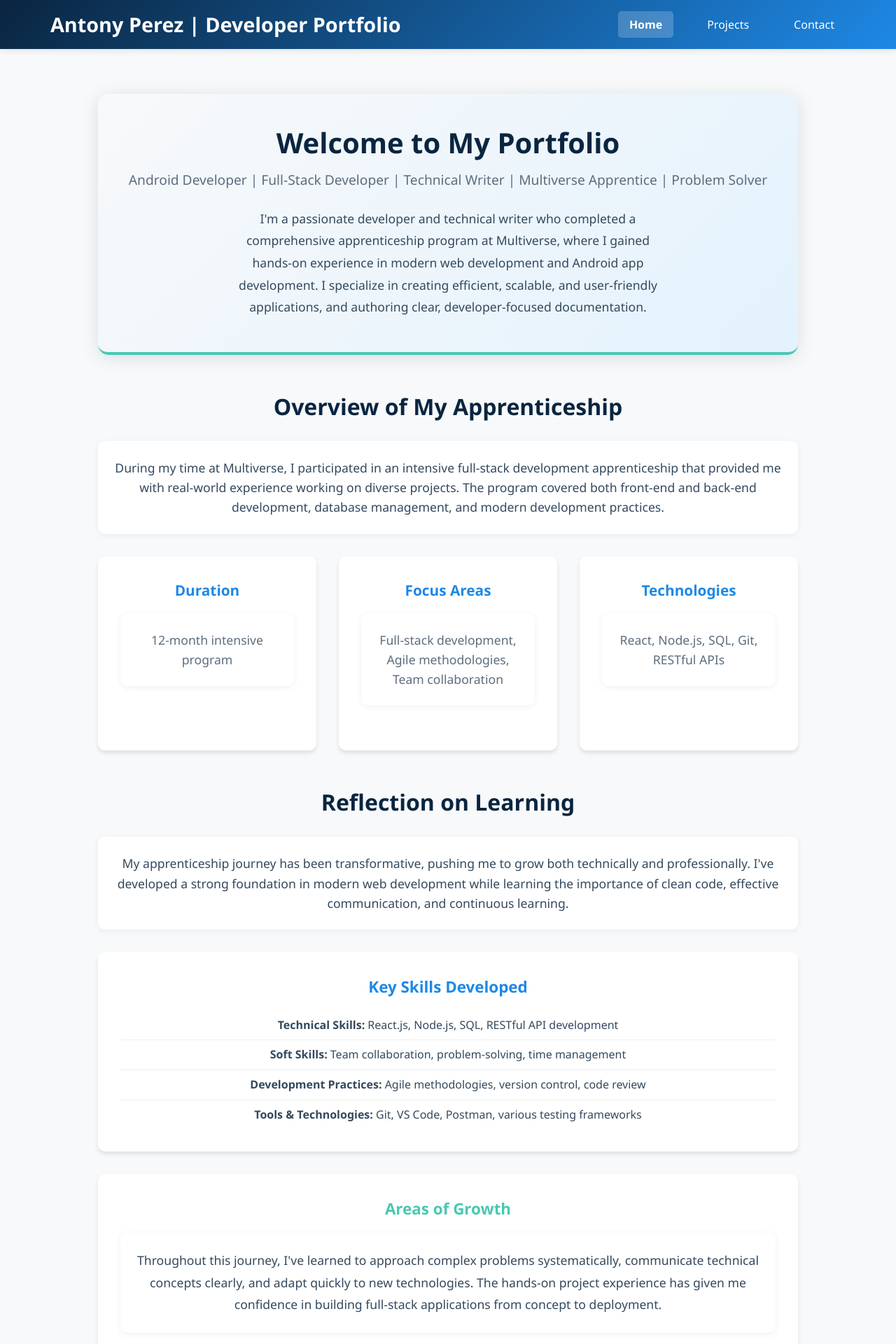
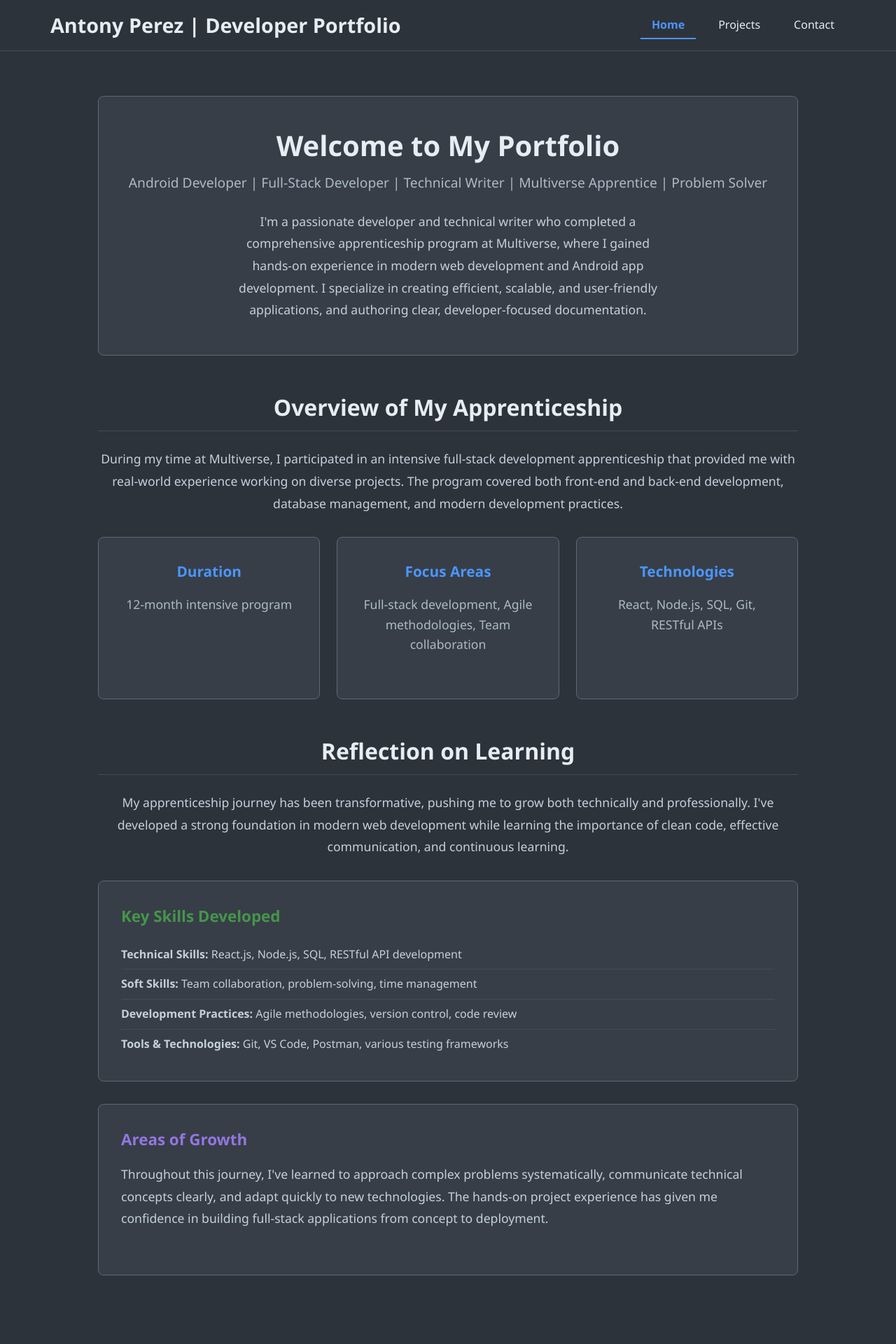
Before and after one commit to AntonyPerez0/Portfolio-site, a React (Vite) app: page / in a window 1280 px wide. Shown: the top 1920 px of the page at 70% size. Built offline with nearby package versions, Linux system fonts and the light colour scheme.

Commit message:
style: Refine dark theme colors for a softer look

```diff
--- a/src/App.css
+++ b/src/App.css
@@ -8,8 +8,8 @@
 body {
   font-family: "Segoe UI", Tahoma, Geneva, Verdana, sans-serif;
   line-height: 1.6;
-  color: #34495e;
-  background-color: #f8f9fa;
+  color: #c5d0dc;
+  background-color: #2d333b;
 }
 
 .App {
@@ -20,10 +20,10 @@ body {
 
 /* Header and Navigation */
 .App-header {
-  background: linear-gradient(135deg, #0a2540 0%, #1e88e5 100%);
-  color: white;
+  background-color: #2d333b;
+  color: #e6edf3;
   padding: 1rem 0;
-  box-shadow: 0 2px 10px rgba(0, 0, 0, 0.1);
+  border-bottom: 1px solid #444c56;
 }
 
 .nav-bar {
@@ -37,36 +37,37 @@ body {
 
 .nav-brand h1 {
   font-size: 1.8rem;
-  font-weight: 700;
+  font-weight: 600;
   margin: 0;
 }
 
 .nav-links {
   display: flex;
   list-style: none;
-  gap: 2rem;
+  gap: 1rem;
 }
 
 .nav-links button {
   background: none;
   border: none;
-  color: white;
+  border-bottom: 2px solid transparent;
+  color: #e6edf3;
   font-size: 1rem;
   font-weight: 500;
   cursor: pointer;
   padding: 0.5rem 1rem;
-  border-radius: 5px;
+  border-radius: 6px 6px 0 0;
   transition: all 0.3s ease;
 }
 
 .nav-links button:hover {
-  background-color: rgba(255, 255, 255, 0.1);
-  transform: translateY(-2px);
+  background-color: #373e47;
 }
 
 .nav-links button.active {
-  background-color: rgba(255, 255, 255, 0.2);
+  color: #4c95ff;
   font-weight: 600;
+  border-bottom: 2px solid #4c95ff;
 }
 
 /* Main Content */
@@ -81,7 +82,7 @@ body {
 @keyframes fadeIn {
   from {
     opacity: 0;
-    transform: translateY(20px);
+    transform: translateY(15px);
   }
   to {
     opacity: 1;
@@ -95,11 +96,12 @@ body {
 
 /* Footer */
 .App-footer {
-  background-color: #0a2540;
-  color: white;
+  background-color: #2d333b;
+  color: #909dab;
   text-align: center;
-  padding: 1.5rem;
+  padding: 2rem;
   margin-top: auto;
+  border-top: 1px solid #444c56;
 }
 
 .App-footer p {
@@ -112,14 +114,15 @@ body {
 }
 
 .footer-links a {
-  color: white;
+  color: #909dab;
   margin: 0 1rem;
   text-decoration: none;
   transition: color 0.3s ease;
 }
 
 .footer-links a:hover {
-  color: #48c9b0;
+  color: #4c95ff;
+  text-decoration: underline;
 }
 
 /* Responsive Design */
@@ -129,26 +132,21 @@ body {
     gap: 1rem;
     padding: 0 1rem;
   }
-
   .nav-links {
     gap: 1rem;
   }
-
   .nav-links button {
     font-size: 0.9rem;
     padding: 0.4rem 0.8rem;
   }
-
   .App-main {
     padding: 1rem;
   }
 }
-
 @media (max-width: 480px) {
   .nav-brand h1 {
     font-size: 1.5rem;
   }
-
   .nav-links {
     flex-wrap: wrap;
     justify-content: center;
--- a/src/components/Contact.css
+++ b/src/components/Contact.css
@@ -10,20 +10,22 @@
 
 .contact-header h1 {
   font-size: 2.5rem;
-  color: #0a2540;
+  color: #e6edf3;
   margin-bottom: 1rem;
+  border-bottom: 1px solid #444c56;
+  padding-bottom: 0.5rem;
 }
 
 .contact-header p {
   font-size: 1.1rem;
-  color: #5d6d7e;
+  color: #adbac7;
   line-height: 1.8;
 }
 
 .contact-content {
-  background: white;
-  border-radius: 15px;
-  box-shadow: 0 4px 6px rgba(0, 0, 0, 0.1);
+  background: #373e47; /* Main card background */
+  border-radius: 8px;
+  border: 1px solid #5d6875;
   overflow: hidden;
 }
 
@@ -41,9 +43,9 @@
 
 .contact-section h2 {
   font-size: 1.6rem;
-  color: #0a2540;
+  color: #e6edf3;
   margin-bottom: 1.5rem;
-  border-bottom: 2px solid #ecf0f1;
+  border-bottom: 1px solid #5d6875;
   padding-bottom: 0.5rem;
 }
 
@@ -57,26 +59,16 @@
 .contact-link {
   display: block;
   text-decoration: none;
-  background: #f8f9fa;
-  border-radius: 10px;
+  background: #2d333b; /* Darker background for nested cards */
+  border-radius: 6px;
   padding: 1.5rem;
   transition: all 0.3s ease;
-  border: 2px solid transparent;
+  border: 1px solid #5d6875;
 }
 
 .contact-link:hover {
   transform: translateY(-5px);
-  box-shadow: 0 8px 20px rgba(0, 0, 0, 0.1);
-}
-
-.contact-link.linkedin:hover {
-  border-color: #1e88e5;
-  background: linear-gradient(135deg, #f8f9fa 0%, #e3f2fd 100%);
-}
-
-.contact-link.github:hover {
-  border-color: #333;
-  background: linear-gradient(135deg, #f8f9fa 0%, #f5f5f5 100%);
+  border-color: #4c95ff;
 }
 
 .link-content {
@@ -84,70 +76,73 @@
 }
 
 .link-content h3 {
-  color: #0a2540;
+  color: #e6edf3;
   font-size: 1.3rem;
   margin-bottom: 0.5rem;
 }
 
 .link-content p {
-  color: #5d6d7e;
+  color: #adbac7;
   margin-bottom: 0;
 }
 
 .link-arrow {
   position: absolute;
-  top: 0;
+  top: 50%;
   right: 0;
+  transform: translateY(-50%);
   font-size: 1.5rem;
-  color: #1e88e5;
-  transition: transform 0.3s ease;
+  color: #909dab;
+  transition: all 0.3s ease;
 }
 
 .contact-link:hover .link-arrow {
-  transform: translateX(5px);
+  color: #4c95ff;
+  transform: translateY(-50%) translateX(5px);
 }
 
 /* Email Section */
 .email-info {
-  background: #f8f9fa;
+  background: #2d333b;
   padding: 1.5rem;
-  border-radius: 10px;
+  border-radius: 6px;
+  border: 1px solid #5d6875;
   text-align: center;
 }
 
 .email-info p {
-  color: #5d6d7e;
+  color: #adbac7;
   margin-bottom: 1rem;
 }
 
 .email-link {
   display: inline-block;
-  color: #1e88e5;
   font-size: 1.2rem;
   font-weight: 600;
   text-decoration: none;
   padding: 0.5rem 1rem;
-  border: 2px solid #1e88e5;
-  border-radius: 8px;
+  border: 1px solid #316dca;
+  background-color: #316dca;
+  color: #ffffff;
+  border-radius: 6px;
   transition: all 0.3s ease;
   margin-bottom: 1rem;
 }
 
 .email-link:hover {
-  background: #1e88e5;
-  color: white;
-  transform: translateY(-2px);
+  background-color: #4c95ff;
+  border-color: #4c95ff;
 }
 
 .email-note {
   font-size: 0.9rem;
-  color: #95a5a6;
+  color: #909dab;
   font-style: italic;
 }
 
 /* About Section */
 .about-info p {
-  color: #34495e;
+  color: #c5d0dc;
   line-height: 1.8;
   margin-bottom: 1.5rem;
 }
@@ -159,8 +154,8 @@
 
 .about-info li {
   padding: 0.5rem 0;
-  border-bottom: 1px solid #ecf0f1;
-  color: #34495e;
+  border-bottom: 1px solid #444c56;
+  color: #c5d0dc;
   position: relative;
   padding-left: 1.5rem;
 }
@@ -169,7 +164,7 @@
   content: "✓";
   position: absolute;
   left: 0;
-  color: #48c9b0;
+  color: #46954a;
   font-weight: bold;
 }
 
@@ -182,38 +177,30 @@
   .contact-header h1 {
     font-size: 2rem;
   }
-
   .contact-header p {
     font-size: 1rem;
   }
-
   .contact-info {
     padding: 1.5rem;
   }
-
   .profile-links {
     grid-template-columns: 1fr;
     gap: 1rem;
   }
-
   .contact-link {
     padding: 1rem;
   }
-
   .link-content h3 {
     font-size: 1.1rem;
   }
 }
-
 @media (max-width: 480px) {
   .contact-header h1 {
     font-size: 1.8rem;
   }
-
   .contact-section h2 {
     font-size: 1.4rem;
   }
-
   .email-link {
     font-size: 1rem;
     padding: 0.4rem 0.8rem;
--- a/src/components/Homepage.css
+++ b/src/components/Homepage.css
@@ -12,122 +12,103 @@
   width: 100%;
   margin: 2rem 0 3rem 0;
   text-align: center;
-  padding: 3rem 0;
-  background: linear-gradient(135deg, #f8f9fa 0%, #e3f2fd 100%);
-  border-radius: 15px;
-  box-shadow: 0 4px 24px rgba(32, 78, 99, 0.15);
-  border-bottom: 4px solid #48c9b0;
+  padding: 3rem 1rem;
+  background-color: #373e47; /* Lighter card background */
+  border: 1px solid #5d6875;
+  border-radius: 8px;
 }
 
 .hero-title {
   font-size: 2.5rem;
   font-weight: 700;
-  color: #0a2540;
+  color: #e6edf3;
   margin-bottom: 1rem;
 }
 
 .hero-subtitle {
   font-size: 1.2rem;
-  color: #5d6d7e;
+  color: #adbac7;
   margin-bottom: 1.5rem;
-  font-weight: 500;
+  font-weight: 400;
 }
 
 .hero-description {
   font-size: 1.1rem;
-  color: #34495e;
+  color: #c5d0dc;
   max-width: 600px;
   margin: 0 auto;
   line-height: 1.8;
 }
 
-/* Apprenticeship Overview */
-.apprenticeship-overview {
-  width: 100%;
-  text-align: center;
-  margin-bottom: 3rem;
-}
-
-.apprenticeship-overview h2 {
-  font-size: 2rem;
-  color: #0a2540;
-  margin-bottom: 1.5rem;
-}
-
-.overview-content p {
-  font-size: 1.1rem;
-  color: #34495e;
-  background: #fff;
-  border-radius: 10px;
-  padding: 1.5rem;
-  margin-bottom: 2rem;
-  box-shadow: 0 2px 8px rgba(32, 78, 99, 0.08);
-}
-
-.apprenticeship-highlights {
-  display: grid;
-  grid-template-columns: repeat(auto-fit, minmax(250px, 1fr));
-  gap: 2rem;
-  margin-top: 2rem;
-}
-
-.highlight-item {
-  background: white;
-  padding: 2rem;
-  border-radius: 10px;
-  box-shadow: 0 4px 6px rgba(0, 0, 0, 0.1);
-  text-align: center;
-  transition: transform 0.3s ease;
-}
-
-.highlight-item:hover {
-  transform: translateY(-5px);
-}
-
-.highlight-item h3 {
-  color: #1e88e5;
-  font-size: 1.3rem;
-  margin-bottom: 1rem;
-}
-
-.highlight-item p {
-  color: #5d6d7e;
-  line-height: 1.6;
-}
-
-/* Learning Reflection */
+/* Apprenticeship Overview & Learning Reflection */
+.apprenticeship-overview,
 .learning-reflection {
   width: 100%;
   text-align: center;
   margin-bottom: 3rem;
 }
 
+.apprenticeship-overview h2,
 .learning-reflection h2 {
   font-size: 2rem;
-  color: #0a2540;
+  color: #e6edf3;
   margin-bottom: 1.5rem;
+  padding-bottom: 0.5rem;
+  border-bottom: 1px solid #444c56;
 }
 
+.overview-content p,
 .reflection-content p {
   font-size: 1.1rem;
-  color: #34495e;
-  background: #fff;
-  border-radius: 10px;
-  padding: 1.5rem;
-  margin-bottom: 2rem;
-  box-shadow: 0 2px 8px rgba(32, 78, 99, 0.08);
-}
-
-.key-skills {
-  background: white;
-  padding: 2rem;
-  border-radius: 10px;
-  box-shadow: 0 4px 6px rgba(0, 0, 0, 0.1);
+  color: #c5d0dc;
+  line-height: 1.8;
   margin-bottom: 2rem;
 }
 
+.apprenticeship-highlights {
+  display: grid;
+  grid-template-columns: repeat(auto-fit, minmax(250px, 1fr));
+  gap: 1.5rem;
+  margin-top: 2rem;
+}
+
+.highlight-item {
+  background: #373e47;
+  border: 1px solid #5d6875;
+  padding: 2rem;
+  border-radius: 8px;
+  text-align: center;
+  transition: transform 0.3s ease, border-color 0.3s ease;
+}
+
+.highlight-item:hover {
+  transform: translateY(-5px);
+  border-color: #4c95ff;
+}
+
+.highlight-item h3 {
+  color: #4c95ff;
+  font-size: 1.3rem;
+  margin-bottom: 1rem;
+}
+
+.highlight-item p {
+  color: #adbac7;
+  line-height: 1.6;
+}
+
+.key-skills,
+.growth-areas {
+  background: #373e47;
+  padding: 2rem;
+  border-radius: 8px;
+  margin-bottom: 2rem;
+  border: 1px solid #5d6875;
+  text-align: left;
+}
+
 .key-skills h3 {
-  color: #1e88e5;
+  color: #46954a;
   font-size: 1.4rem;
   margin-bottom: 1rem;
 }
@@ -139,30 +120,18 @@
 
 .key-skills li {
   padding: 0.5rem 0;
-  border-bottom: 1px solid #ecf0f1;
-  color: #34495e;
+  border-bottom: 1px solid #444c56;
+  color: #c5d0dc;
 }
 
 .key-skills li:last-child {
   border-bottom: none;
 }
 
-.growth-areas {
-  background: white;
-  padding: 2rem;
-  border-radius: 10px;
-  box-shadow: 0 4px 6px rgba(0, 0, 0, 0.1);
-}
-
 .growth-areas h3 {
-  color: #48c9b0;
+  color: #9376e0;
   font-size: 1.4rem;
   margin-bottom: 1rem;
-}
-
-.growth-areas p {
-  color: #34495e;
-  line-height: 1.8;
 }
 
 /* Responsive Design */
@@ -170,34 +139,27 @@
   .hero-title {
     font-size: 2rem;
   }
-
   .hero-subtitle {
     font-size: 1rem;
   }
-
   .hero-description {
     font-size: 1rem;
   }
-
   .apprenticeship-highlights {
     grid-template-columns: 1fr;
     gap: 1.5rem;
   }
-
   .highlight-item {
     padding: 1.5rem;
   }
 }
-
 @media (max-width: 480px) {
   .hero-section {
     padding: 2rem 1rem;
   }
-
   .hero-title {
     font-size: 1.8rem;
   }
-
   .apprenticeship-overview h2,
   .learning-reflection h2 {
     font-size: 1.6rem;
--- a/src/components/ProjectCard.css
+++ b/src/components/ProjectCard.css
@@ -1,8 +1,8 @@
 .project-card {
-  background: white;
-  border-radius: 15px;
+  background: #373e47; /* Card background */
+  border-radius: 8px;
+  border: 1px solid #5d6875;
   overflow: hidden;
-  box-shadow: 0 4px 6px rgba(0, 0, 0, 0.1);
   transition: all 0.3s ease;
   height: 100%;
   display: flex;
@@ -10,14 +10,17 @@
 }
 
 .project-card:hover {
-  transform: translateY(-10px);
-  box-shadow: 0 10px 25px rgba(0, 0, 0, 0.15);
+  transform: translateY(-5px);
+  border-color: #4c95ff;
 }
+
 .project-image {
   width: 100%;
   height: 200px;
   object-fit: cover;
+  border-bottom: 1px solid #5d6875;
 }
+
 .project-content {
   padding: 1.5rem;
   flex: 1;
@@ -27,13 +30,13 @@
 
 .project-title {
   font-size: 1.4rem;
-  color: #0a2540;
+  color: #e6edf3;
   margin-bottom: 1rem;
   font-weight: 600;
 }
 
 .project-description {
-  color: #5d6d7e;
+  color: #adbac7;
   line-height: 1.6;
   margin-bottom: 1.5rem;
   flex: 1;
@@ -44,7 +47,7 @@
 }
 
 .project-technologies h4 {
-  color: #34495e;
+  color: #e6edf3;
   font-size: 1rem;
   margin-bottom: 0.8rem;
   font-weight: 600;
@@ -57,12 +60,13 @@
 }
 
 .tech-tag {
-  background: #48c9b0;
-  color: white;
+  background-color: rgba(76, 149, 255, 0.15);
+  color: #7ab0ff;
   padding: 0.3rem 0.8rem;
   border-radius: 20px;
   font-size: 0.8rem;
   font-weight: 500;
+  border: 1px solid rgba(76, 149, 255, 0.3);
 }
 
 .project-links {
@@ -74,24 +78,19 @@
 .project-link {
   flex: 1;
   text-align: center;
-  padding: 0.8rem 1rem;
-  border-radius: 8px;
+  padding: 0.7rem 1rem;
+  border-radius: 6px;
   text-decoration: none;
   font-weight: 600;
   transition: all 0.3s ease;
-  border: 2px solid transparent;
-}
-
-.project-link {
-  background: transparent;
-  color: #1e88e5;
-  border-color: #1e88e5;
+  border: 1px solid #5d6875;
+  background-color: #444c56;
+  color: #e6edf3;
 }
 
 .project-link:hover {
-  background: #1e88e5;
-  color: white;
-  transform: translateY(-2px);
+  background-color: #515964;
+  border-color: #8b949e;
 }
 
 /* Responsive Design */
@@ -99,26 +98,21 @@
   .project-content {
     padding: 1rem;
   }
-
   .project-title {
     font-size: 1.2rem;
   }
-
   .project-links {
     flex-direction: column;
     gap: 0.5rem;
   }
-
   .project-link {
     padding: 0.6rem 1rem;
   }
 }
-
 @media (max-width: 480px) {
   .tech-tags {
     gap: 0.3rem;
   }
-
   .tech-tag {
     font-size: 0.7rem;
     padding: 0.2rem 0.6rem;
--- a/src/components/Projects.css
+++ b/src/components/Projects.css
@@ -10,13 +10,15 @@
 
 .projects-header h1 {
   font-size: 2.5rem;
-  color: #0a2540;
+  color: #f0f6fc;
   margin-bottom: 1rem;
+  border-bottom: 1px solid #30363d;
+  padding-bottom: 0.5rem;
 }
 
 .projects-header p {
   font-size: 1.1rem;
-  color: #5d6d7e;
+  color: #8b949e;
   max-width: 600px;
   margin: 0 auto;
   line-height: 1.8;
@@ -31,15 +33,15 @@
 
 .projects-footer {
   text-align: center;
-  background: white;
+  background: #161b22;
   padding: 2rem;
-  border-radius: 10px;
-  box-shadow: 0 4px 6px rgba(0, 0, 0, 0.1);
+  border-radius: 6px;
+  border: 1px solid #30363d;
 }
 
 .projects-footer p {
   font-size: 1.1rem;
-  color: #34495e;
+  color: #c9d1d9;
   line-height: 1.8;
   margin: 0;
 }
--- a/src/index.css
+++ b/src/index.css
@@ -3,9 +3,9 @@
   line-height: 1.5;
   font-weight: 400;
 
-  color-scheme: light;
-  color: #34495e;
-  background-color: #f8f9fa;
+  color-scheme: dark;
+  color: #c5d0dc; /* Main text color */
+  background-color: #2d333b; /* Lighter charcoal background */
 
   font-synthesis: none;
   text-rendering: optimizeLegibility;
@@ -15,11 +15,11 @@
 
 a {
   font-weight: 500;
-  color: #1e88e5;
-  text-decoration: inherit;
+  color: #4c95ff; /* A brighter, more vibrant blue */
+  text-decoration: none;
 }
 a:hover {
-  color: #1565c0;
+  text-decoration: underline;
 }
 
 body {
@@ -34,21 +34,23 @@ h1 {
 }
 
 button {
-  border-radius: 8px;
-  border: 1px solid transparent;
+  border-radius: 6px;
+  border: 1px solid #5d6875;
   padding: 0.6em 1.2em;
   font-size: 1em;
   font-weight: 500;
   font-family: inherit;
-  background-color: #1e88e5;
-  color: white;
+  background-color: #373e47;
+  color: #e6edf3;
   cursor: pointer;
-  transition: border-color 0.25s;
+  transition: all 0.2s ease-in-out;
 }
 button:hover {
-  border-color: #48c9b0;
+  background-color: #444c56;
+  border-color: #8b949e;
 }
 button:focus,
 button:focus-visible {
-  outline: 4px auto -webkit-focus-ring-color;
+  outline: 2px solid #4c95ff;
+  outline-offset: 2px;
 }
```
